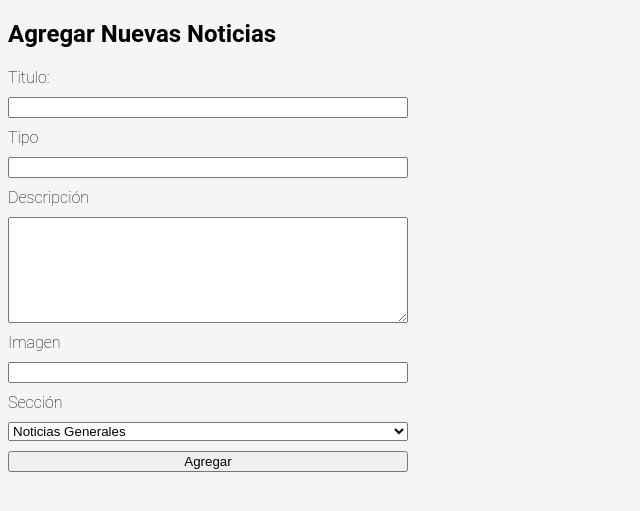
After one commit to AnaysJesu/El-Faro, a PHP site: page /mantenedorArticulo.html in a window 1280 px wide. The commit adds this page. Shown: the top 511 px of the page, without its empty margins (0-640 px from the left). Run offline with PHP 8.4, Linux system fonts and the light colour scheme.

Commit message:
se agregan js

```diff
--- /dev/null
+++ b/css/styleContacto.css
@@ -0,0 +1,5 @@
+section{
+    flex-direction: column;
+    display: flex;
+    width: 600px;
+}
--- /dev/null
+++ b/css/styleNuevaNoticia.css
@@ -0,0 +1,15 @@
+form{
+    display: flex;
+    flex-direction: column;
+    gap: 10px;
+    max-width: 400px;
+}
+body{
+    background-color: #f5f5f5;
+    font-family: "Roboto", sans-serif;
+    font-weight: 200;
+    font-style: normal;
+}
+.descripcion{
+    height: 100px;
+}
--- /dev/null
+++ b/js/articulos.js
@@ -0,0 +1,26 @@
+document.addEventListener("DOMContentLoaded", function(){
+    const form = document.getElementById("formNoticias");
+    form.addEventListener("submit", function(e){
+        e.preventDefault();
+
+        const noticia = {
+            seccion: document.getElementById("seccion").value,
+            titulo: document.getElementById("titulo").value,
+            tipo: document.getElementById("tipo").value,
+            descripcion: document.getElementById("descripcion").value,
+            link: document.getElementById("link").value
+        };
+
+        let Noticias = JSON.parse(localStorage.getItem("noticias"))||[];
+        Noticias.push(noticia);
+        localStorage.setItem("noticias", JSON.stringify(Noticias));
+
+        alert("Noticia Agregada Correctamente");
+        form.reset();
+        window.location.href = "index.html";
+    });
+});
+function actualizarContador(){
+    const noticias = JSON.parse(localStorage.getItem("noticias"))||[];
+    document.getElementById("contadorNoticias").textContent = noticias.length;
+}
--- /dev/null
+++ b/mantenedorArticulo.html
@@ -0,0 +1,35 @@
+<!DOCTYPE html>
+<html lang="en">
+<head>
+    <meta charset="UTF-8">
+    <meta name="viewport" content="width=device-width, initial-scale=1.0">
+    <title>Document</title>
+    <link rel="stylesheet" href="css/styleNuevaNoticia.css">
+    <script src="js/articulos.js"></script>
+</head>
+<body>
+    <main>
+        <section>
+            <h1>Agregar Nuevas Noticias</h1>
+            <form id="formNoticias">
+            <label>Titulo:</label>
+            <input type="text" id="titulo">
+            <label>Tipo</label>
+            <input type="text" id="tipo">
+            <label>Descripción</label>
+            <textarea  class="descripcion" id="descripcion"></textarea>
+            <label>Imagen</label>
+            <input type="text" id="link">
+            <label>Sección</label>
+            <select name="" id="seccion">
+                <option value="general">Noticias Generales</option>
+                <option value="deporte">Deporte</option>
+                <option value="negocio">Negocios</option>
+            </select>
+            <button type="submit">Agregar</button>
+        </section>
+    </form>
+    </main>
+
+</body>
+</html>
```
Also changed, not shown: contacto.html (added, +23 -0 lines), css/style.css (+21 -6 lines), index.html (+12 -6 lines), js/index.js (added, +52 -0 lines).
